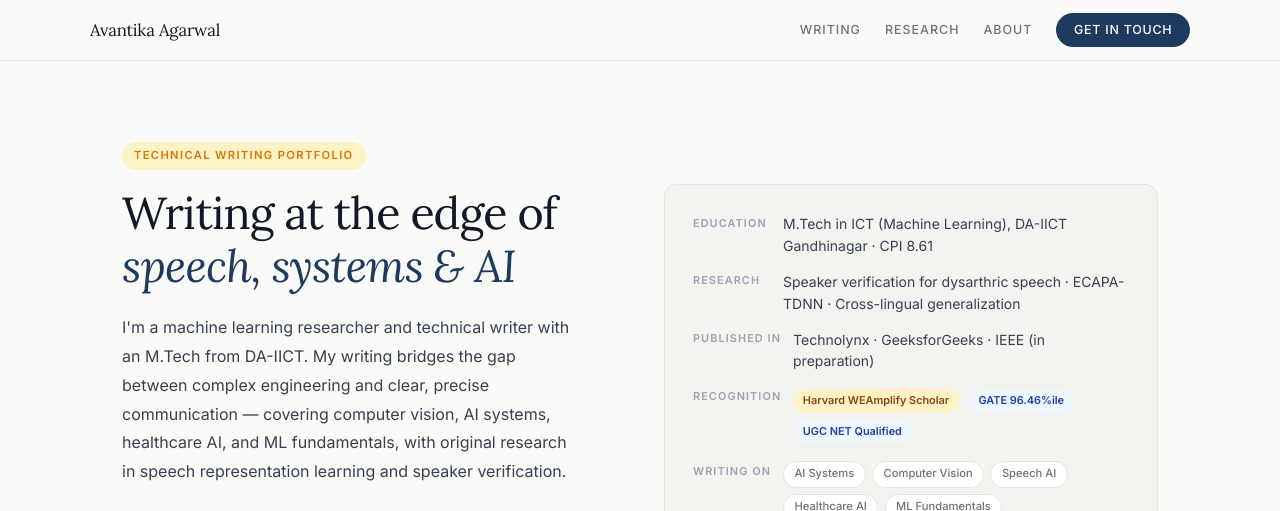
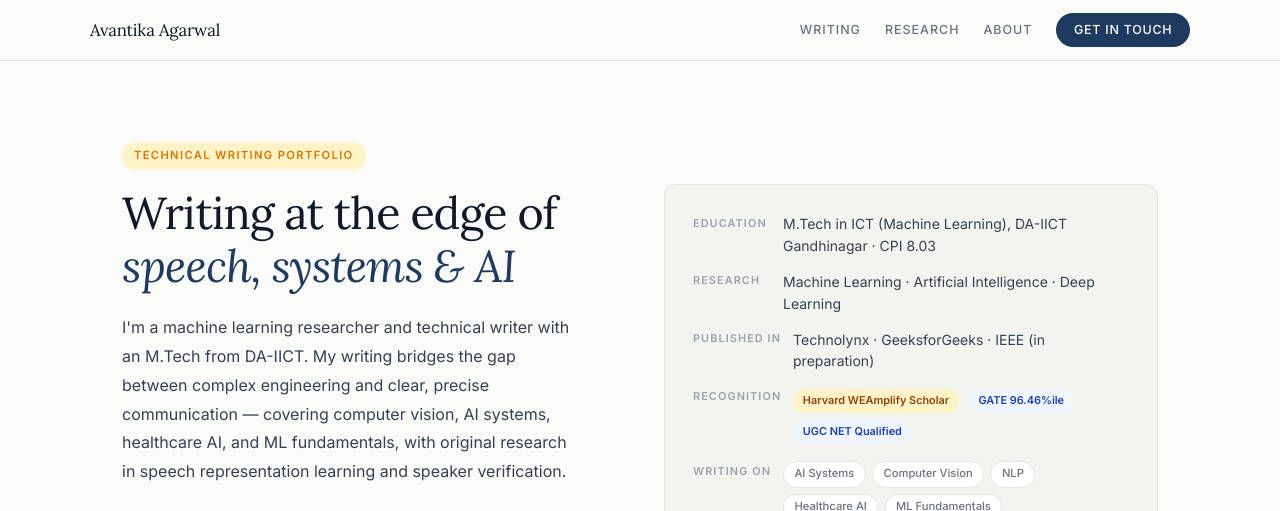
Before and after one commit to agarwalavantika/avantika.github.io, a plain HTML site: page index.html in a window 1280 px wide. Shown: the top 511 px of the page. Drawn offline with Linux system fonts and the light colour scheme.

Commit message:
Update index.html

```diff
--- a/index.html
+++ b/index.html
@@ -566,11 +566,11 @@
   <div class="hero-meta">
     <div class="meta-row">
       <span class="meta-label">Education</span>
-      <span class="meta-value">M.Tech in ICT (Machine Learning), DA-IICT Gandhinagar · CPI 8.61</span>
+      <span class="meta-value">M.Tech in ICT (Machine Learning), DA-IICT Gandhinagar · CPI 8.03</span>
     </div>
     <div class="meta-row">
       <span class="meta-label">Research</span>
-      <span class="meta-value">Speaker verification for dysarthric speech · ECAPA-TDNN · Cross-lingual generalization</span>
+      <span class="meta-value">Machine Learning · Artificial Intelligence · Deep Learning</span>
     </div>
     <div class="meta-row">
       <span class="meta-label">Published in</span>
@@ -589,7 +589,7 @@
       <div class="tag-list">
         <span class="tag">AI Systems</span>
         <span class="tag">Computer Vision</span>
-        <span class="tag">Speech AI</span>
+        <span class="tag">NLP</span>
         <span class="tag">Healthcare AI</span>
         <span class="tag">ML Fundamentals</span>
       </div>
@@ -799,7 +799,7 @@
       <p class="section-eyebrow" style="color:var(--ink-4); font-size:0.68rem; letter-spacing:0.14em; text-transform:uppercase; font-weight:600; margin-bottom:0.75rem;">About me</p>
       <h2>Researcher who writes.<br>Writer who builds.</h2>
       <p>
-        I'm an M.Tech student in Machine Learning at DA-IICT Gandhinagar, researching speaker verification for dysarthric speech. I work with deep speaker embedding models (ECAPA-TDNN, CAM++), design cross-lingual evaluation pipelines in PyTorch, and think carefully about how AI can work for people at the margins of what current systems were built for.
+        I have completed my Masters in Machine Learning from DA-IICT Gandhinagar, researching speaker verification for dysarthric speech. I work with deep speaker embedding models (ECAPA-TDNN, CAM++), design cross-lingual evaluation pipelines in PyTorch, and think carefully about how AI can work for people at the margins of what current systems were built for.
       </p>
       <p>
         My writing comes from that same place: I want to explain not just what systems do but why they're designed the way they are, where they break, and what the engineering tradeoffs actually mean. I've published technical case studies and tutorials, and I'm working toward original research writing that can bridge the lab and the broader technical community.
```
